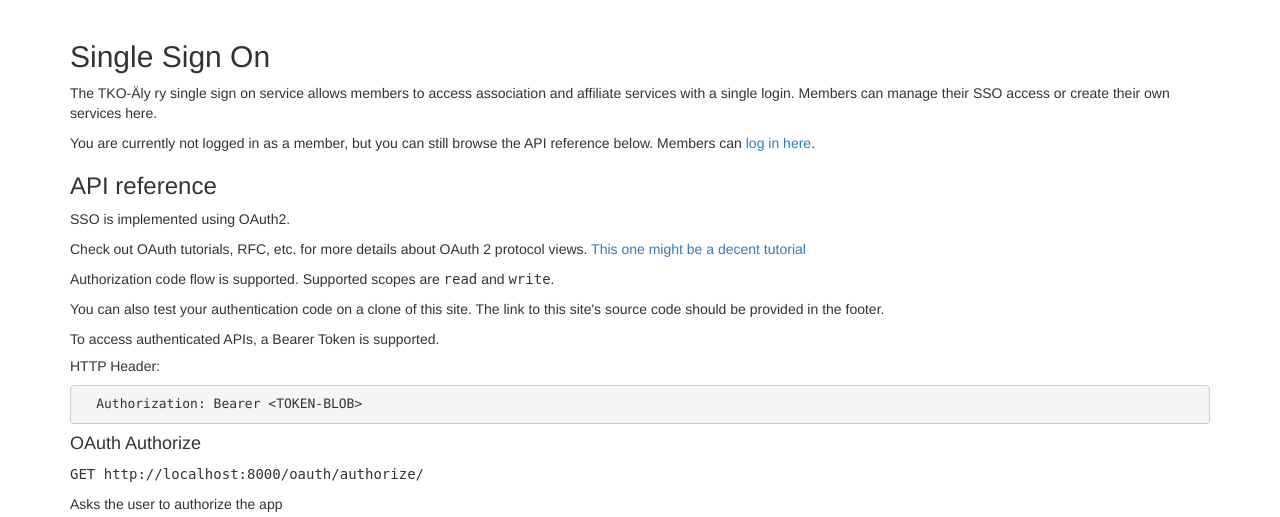
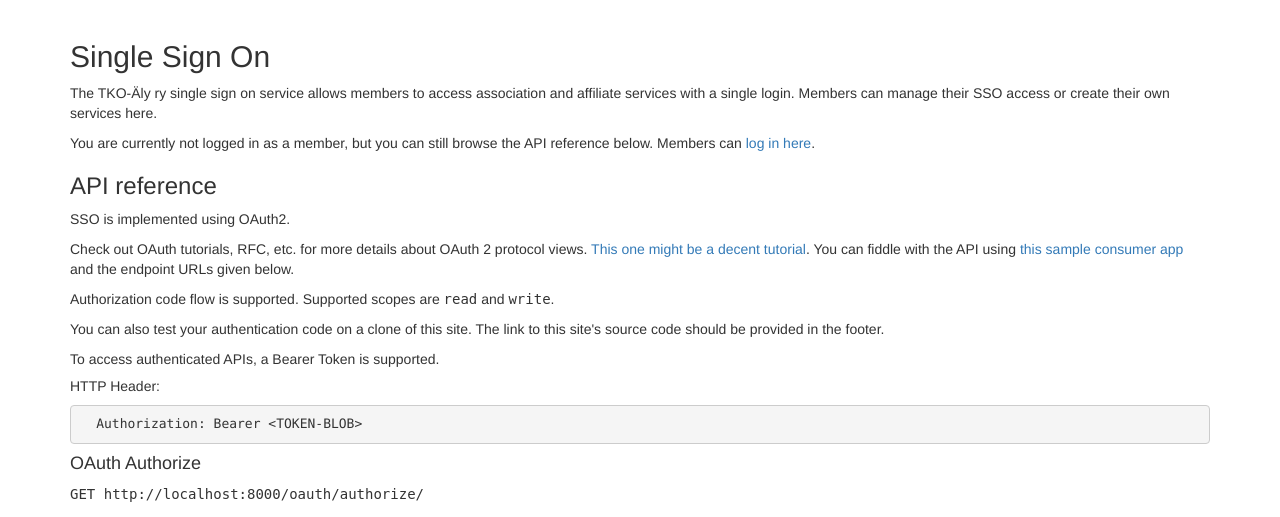
Before and after one commit to TKOaly/tkoaly-new-service, a Django app: page /oauth/ in a window 1280 px wide. Shown: the part 51-568 px from the top of the page. Run offline with Django 3.2, Linux system fonts and the light colour scheme; data that the repository does not hold is empty; some libraries are stand-ins or nearby versions.

Commit message:
add link to consumer

```diff
--- a/requirements.txt
+++ b/requirements.txt
@@ -6,6 +6,7 @@
 easy-thumbnails==2.3
 oauthlib==1.0.3
 Pillow==3.1.1
+requests==2.9.1
 six==1.10.0
 textile==2.2.2
 wheel==0.24.0
--- a/tekis/templates/oauth2_provider/index.html
+++ b/tekis/templates/oauth2_provider/index.html
@@ -23,7 +23,9 @@
 
 <p>
   {% with "http://tutorials.jenkov.com/oauth2/endpoints.html" as tutorial_url %}
-  {% blocktrans %}Check out OAuth tutorials, RFC, etc. for more details about OAuth 2 protocol views. <a href="{{ tutorial_url }}">This one might be a decent tutorial</a>{% endblocktrans %}
+  {% with "http://django-oauth-toolkit.herokuapp.com/consumer/" as consumer_url %}
+  {% blocktrans %}Check out OAuth tutorials, RFC, etc. for more details about OAuth 2 protocol views. <a href="{{ tutorial_url }}">This one might be a decent tutorial</a>. You can fiddle with the API using <a href="{{ consumer_url }}">this sample consumer app</a> and the endpoint URLs given below.{% endblocktrans %}
+  {% endwith %}
   {% endwith %}
 </p>
 
```
